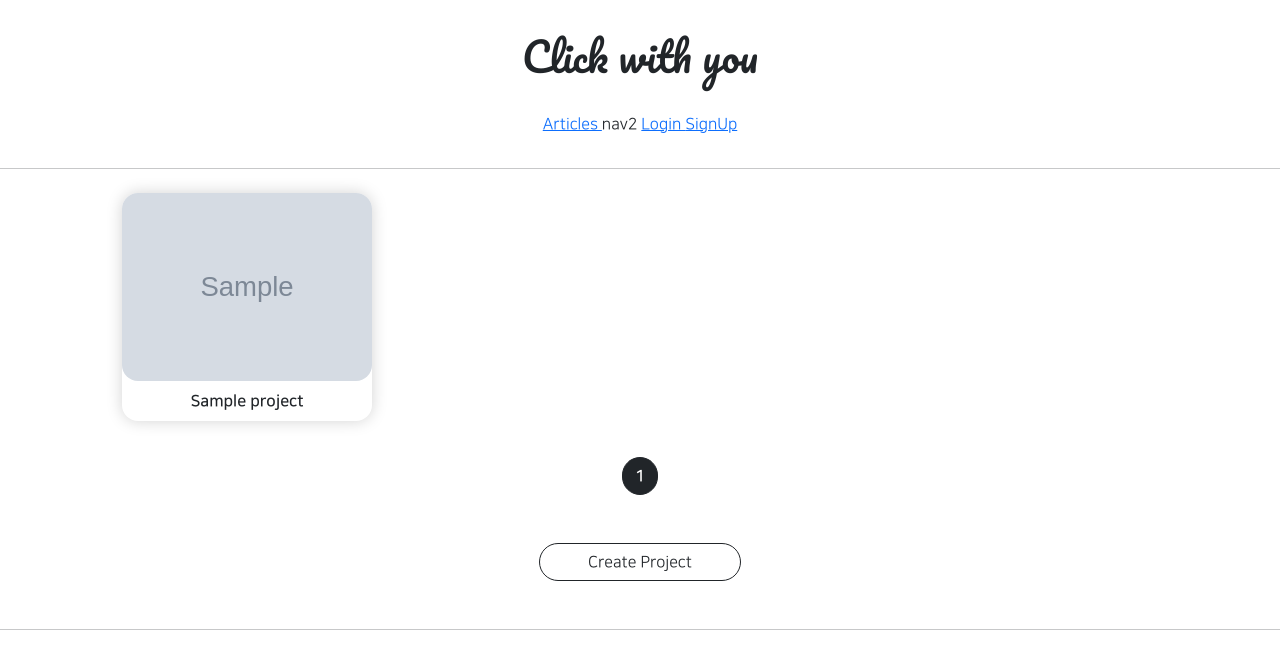
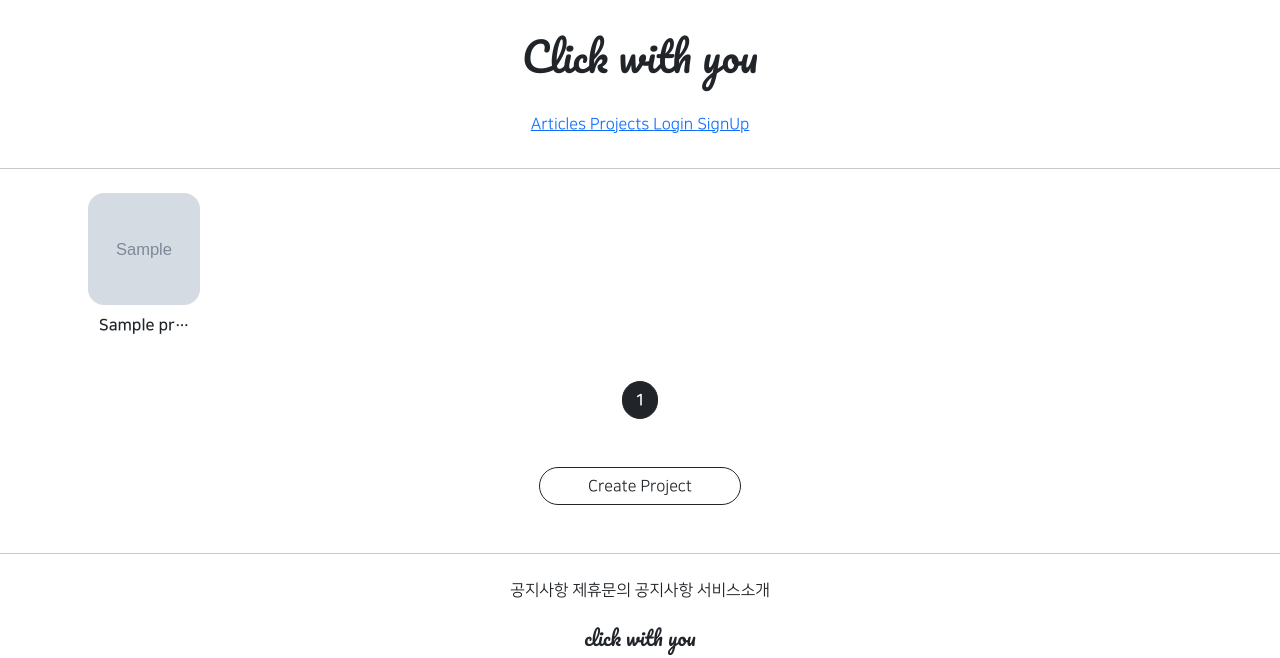
Before and after one commit to solahyun/Hackathon_gis, a Django app: template projectapp/templates/projectapp/list.html in a window 1280 px wide. Shown: the top 658 px of the page. Run offline with Django 3.2, Linux system fonts and the light colour scheme; the template is opened without the code that fills it: most values are stand-ins (such as "Sample title", 1, 10 or a date in 2020); grey boxes marked "Sample" are stand-in pictures; some libraries are stand-ins or nearby versions.

Commit message:
21/08/18 Wed commit 1

```diff
--- a/projectapp/templates/projectapp/list.html
+++ b/projectapp/templates/projectapp/list.html
@@ -10,18 +10,17 @@
         }
 
         .container div {
-            width: 45%;
-            max-width: 250px;
             display: flex;
             justify-content: center;
             align-items: center;
             border-radius: 1rem;
             flex-direction: column;
-            box-shadow: 0 0 1rem lightgrey;
         }
 
         .container img {
-            width: 100%;
+            width: 7rem;
+            height: 7rem;
+            object-fit: cover;
             border-radius: 1rem;
         }
     </style>
@@ -35,7 +34,7 @@
                 <a href="{% url 'projectapp:detail' pk=project.pk %}">
                     <img src="{{ project.image.url }}">
                 </a>
-                <span class="NNS_B my-2">{{ project.name }}</span>
+                <span class="NNS_B my-2">{{ project.name | truncatechars:10 }}</span>
             </div>
 
         {% endfor %}
--- a/templates/header.html
+++ b/templates/header.html
@@ -8,8 +8,11 @@
                 Articles
             </a>
         </span>
-
-        <span>nav2</span>
+        <span>
+            <a href="{%  url 'projectapp:list' %}">
+                Projects
+            </a>
+        </span>
 
         {% if not user.is_authenticated %}
         <span>
```
